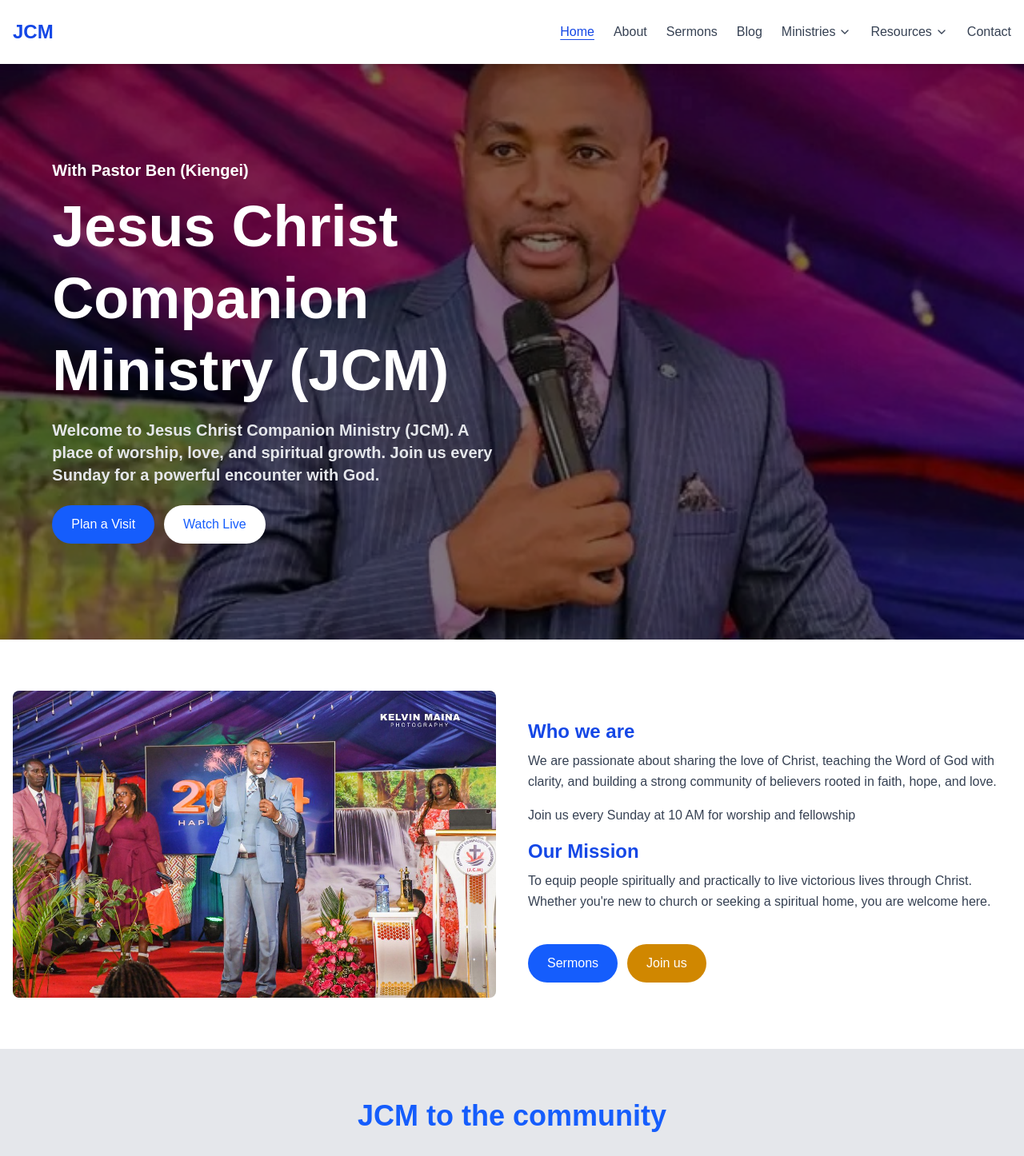
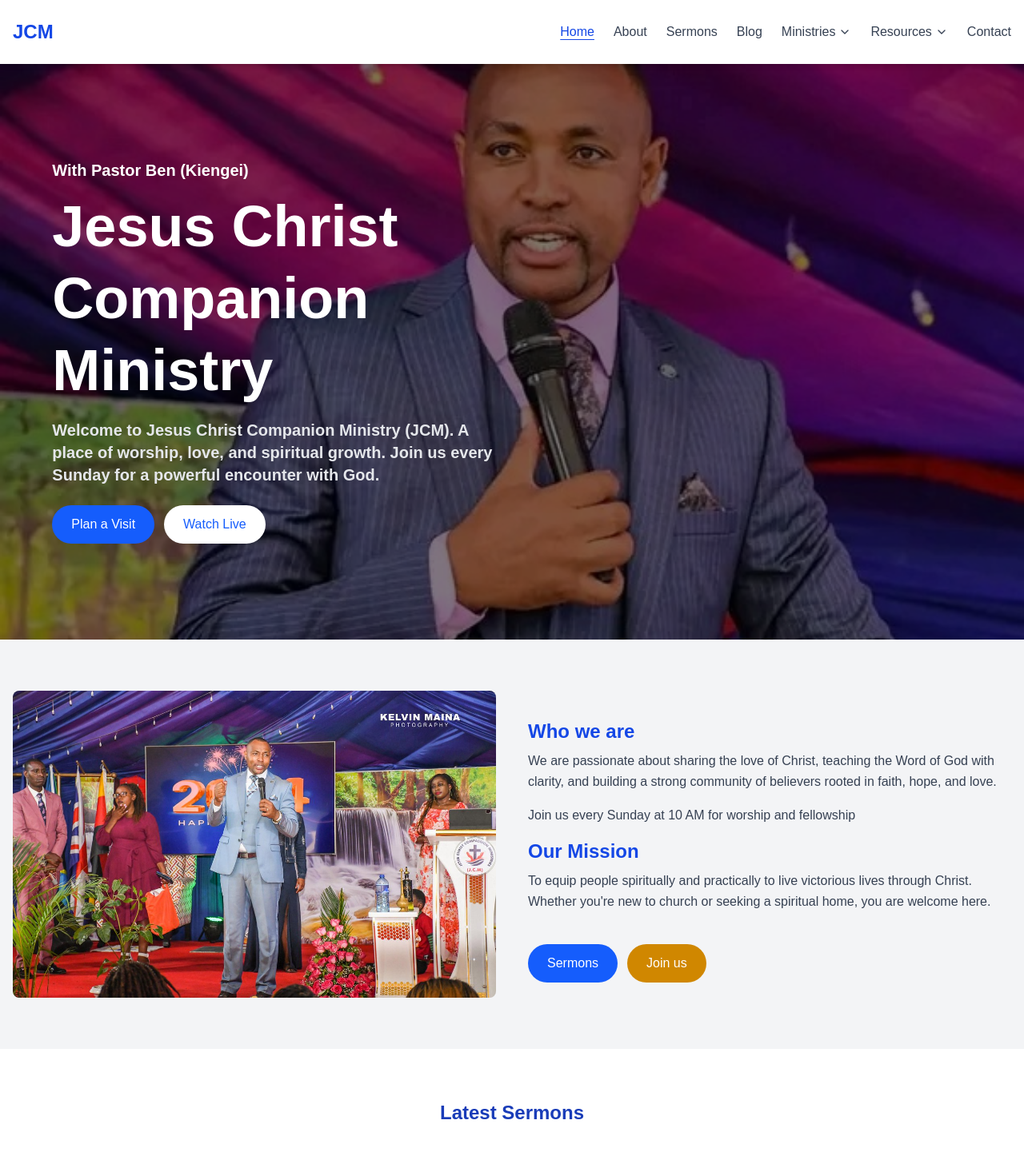
Before and after one commit to Seifuddin/Shammah, a Next.js app: page / in a window 1280 px wide. Shown: the top 1446 px of the page at 80% size. Built offline with nearby package versions, Linux system fonts and the light colour scheme.

Commit message:
added sermons

```diff
--- a/src/app/page.js
+++ b/src/app/page.js
@@ -19,6 +19,7 @@
 import Videos from "@/components/Videos";
 import Projects from "@/components/Projects";
 import Feeding from "@/components/Feeding";
+import SwiperGrid from "@/components/SwiperGrid";
 
 export default function Home() {
   return (
@@ -34,6 +35,7 @@
       {/* Blog */}
       <section className="">
         <Aboutus />
+        <Sermon />
       </section>
 
       {/* Blog */}
--- a/src/components/AboutUs.jsx
+++ b/src/components/AboutUs.jsx
@@ -6,7 +6,7 @@
 
 export default function Aboutus() {
   return (
-    <section className="py-16 bg-white">
+    <section className="py-16 bg-gray-100">
 
       <div className="container mx-auto px-4 grid md:grid-cols-2 gap-10 items-center">
         {/* Image */}
--- a/src/components/Footer.jsx
+++ b/src/components/Footer.jsx
@@ -12,7 +12,7 @@
       <div className="container mx-auto px-4 grid md:grid-cols-4 sm:grid-cols-2 gap-8">
         {/* Logo & Mission */}
         <div>
-          <h2 className="text-2xl font-bold mb-4">Shammah Gospel Church</h2>
+          <h2 className="text-2xl font-bold mb-4">Jesus Christ Companion Ministry</h2>
           <p className="text-sm leading-relaxed">
             A Christ-centered church committed to spreading the gospel, building
             faith, and serving the community with love and purpose.
--- a/src/components/Heroo.jsx
+++ b/src/components/Heroo.jsx
@@ -25,7 +25,7 @@
             With Pastor Ben (Kiengei)
           </h1>
           <h1 className="text-5xl text-white md:text-7xl font-extrabold leading-tight mb-4">
-            Jesus Christ Companion Ministry (JCM)
+            Jesus Christ Companion Ministry
           </h1>
           <p className="text-lg md:text-xl font font-semibold text-gray-200 mb-6 max-w-xl">
             Welcome to Jesus Christ Companion Ministry (JCM). A place of worship, love, and spiritual growth. Join us every Sunday
--- a/src/components/TithesAndOffering.jsx
+++ b/src/components/TithesAndOffering.jsx
@@ -8,7 +8,7 @@
   const [showBankModal, setShowBankModal] = useState(false);
 
   return (
-    <section className="bg-gradient-to-b from-blue-200 via-white to-blue-200 py-16 px-6 sm:px-10 lg:px-20 relative z-0">
+    <section className="bg-gradient-to-b from-blue-200 via-white to-orange-200 py-16 px-6 sm:px-10 lg:px-20 relative z-0">
       <div className="max-w-5xl mx-auto text-center">
         <motion.h2
           className="text-2xl md:text-4xl font-extrabold text-blue-800 mb-4"
```
